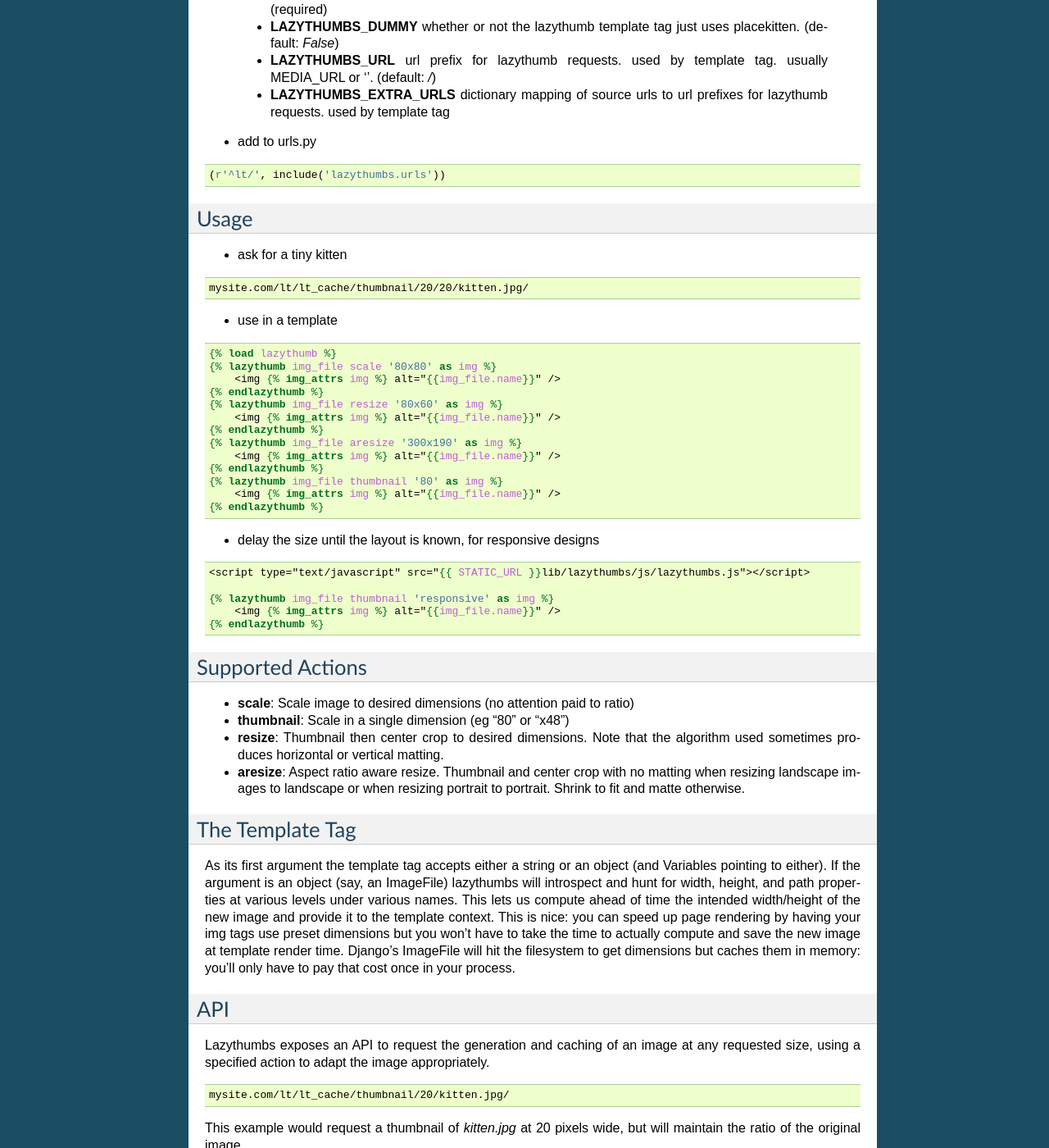
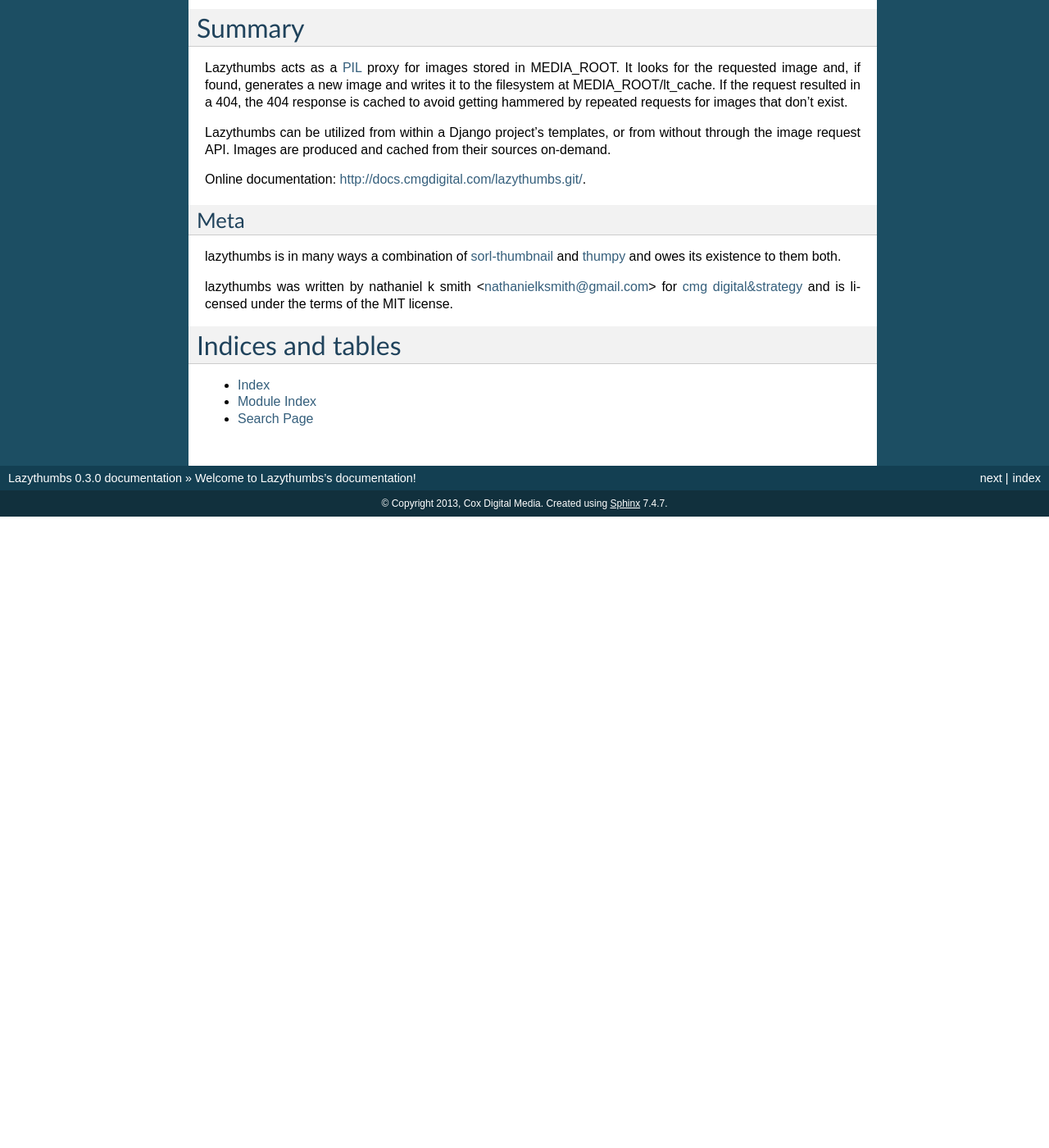
Before and after one commit to shaunduncan/lazythumbs, a Sphinx documentation site: the page built from docs/index.rst, in a window 1280 px wide and 1400 px high, scrolled down 497 px. Shown: the whole window at 82% size. Built offline with Sphinx 7.4.7, drawn with Linux system fonts in a browser that asks for light colours; after the commit the page ends 1127 px from its top, so only the background shows below that; some of the changed text lies outside the part shown.

Commit message:
Separating documentation into logical files; adding additional detail regarding aspect ratio enforcement and available actions.

```diff
--- a/README.rst
+++ b/README.rst
@@ -1,5 +1,5 @@
 Summary
-#######
+=======
 
 Lazythumbs acts as a `PIL <http://www.pythonware.com/products/pil/>`_ proxy
 for images stored in MEDIA_ROOT. It looks for the requested image and, if
@@ -12,214 +12,11 @@ Lazythumbs can be utilized from within a Django project's templates, or
 from without through the image request API. Images are produced and cached
 from their sources on-demand.
 
-Setup
-#####
-
-* add `lazythumbs` to INSTALLED_APPS
-
-* configure with Django settings:
-
- * **LAZYTHUMBS_404_CACHE_TIMEOUT** seconds before a 404'd thumbnail request is retried (required)
- * **LAZYTHUMBS_CACHE_TIMEOUT** seconds a lazythumb image remains cached by browsers (required)
- * **LAZYTHUMBS_DUMMY** whether or not the lazythumb template tag just uses placekitten. (default: `False`)
- * **LAZYTHUMBS_URL** url prefix for lazythumb requests. used by template tag. usually MEDIA_URL or ''. (default: `/`)
- * **LAZYTHUMBS\_EXTRA_URLS** dictionary mapping of source urls to url prefixes for lazythumb requests. used by template tag
-
-* add to urls.py
-
-.. code-block:: python
-
-    (r'^lt/', include('lazythumbs.urls'))
-
-Usage
-#####
-
-* ask for a tiny kitten
-
-.. code-block:: text
-
-    mysite.com/lt/lt_cache/thumbnail/20/20/kitten.jpg/
-
-* use in a template
-
-.. code-block:: django
-
-    {% load lazythumb %}
-    {% lazythumb img_file scale '80x80' as img %}
-        <img {% img_attrs img %} alt="{{img_file.name}}" />
-    {% endlazythumb %}
-    {% lazythumb img_file resize '80x60' as img %}
-        <img {% img_attrs img %} alt="{{img_file.name}}" />
-    {% endlazythumb %}
-    {% lazythumb img_file aresize '300x190' as img %}
-        <img {% img_attrs img %} alt="{{img_file.name}}" />
-    {% endlazythumb %}
-    {% lazythumb img_file thumbnail '80' as img %}
-        <img {% img_attrs img %} alt="{{img_file.name}}" />
-    {% endlazythumb %}
-
-* delay the size until the layout is known, for responsive designs
-
-.. code-block:: django
-
-    <script type="text/javascript" src="{{ STATIC_URL }}lib/lazythumbs/js/lazythumbs.js"></script>
-
-    {% lazythumb img_file thumbnail 'responsive' as img %}
-        <img {% img_attrs img %} alt="{{img_file.name}}" />
-    {% endlazythumb %}
-
-Supported Actions
-#################
-
-* **scale**: Scale image to desired dimensions (no attention paid to ratio)
-* **thumbnail**: Scale in a single dimension (eg "80" or "x48")
-* **resize**: Thumbnail then center crop to desired dimensions. Note that the
-  algorithm used sometimes produces horizontal or vertical matting.
-* **aresize**: Aspect ratio aware resize. Thumbnail and center crop with no
-  matting when resizing landscape images to landscape or when resizing portrait
-  to portrait. Shrink to fit and matte otherwise.
-
-The Template Tag
-################
-
-As its first argument the template tag accepts either a string or an object
-(and Variables pointing to either). If the argument is an object (say, an
-ImageFile) lazythumbs will introspect and hunt for width, height, and path
-properties at various levels under various names. This lets us compute ahead of
-time the intended width/height of the new image and provide it to the template
-context. This is nice: you can speed up page rendering by having your img tags
-use preset dimensions but you won't have to take the time to actually compute
-and save the new image at template render time. Django's ImageFile will hit the
-filesystem to get dimensions but caches them in memory: you'll only have to pay
-that cost once in your process.
-
-API
-###
-
-Lazythumbs exposes an API to request the generation and caching of an image at
-any requested size, using a specified action to adapt the image appropriately.
-
-.. code-block:: text
-
-    mysite.com/lt/lt_cache/thumbnail/20/kitten.jpg/
-
-This example would request a thumbnail of `kitten.jpg` at 20 pixels wide, but
-will maintain the ratio of the original image.
-
-.. code-block:: text
-
-    mysite.com/lt/lt_cache/thumbnail/20/kitten.jpg/
-
-                           ^         ^  ^
-                           |         |  | The original image filename requested
-                           |         |
-                           |         | This parameter specifies the width requested
-                           |         | For some actions, both width and height can
-                           |         | be specified.
-                           |
-                           | This parameter specifies the action to adapt the
-                           | image to the requested size.
-
-For scale, resize, and aresize actions, both the width and height are requested.
-
-.. code-block:: text
-
-    mysite.com/lt/lt_cache/resize/20/20/kitten.jpg/
-
-                                  ^
-                                  | Both the width and height are given in this
-                                  | example.
-
-If a version of the image requested has not been produced previously, it will
-be created immediately, and cached for future use.
-
-Responsive Images
-#################
-
-Lazythumbs includes a useful facility for anyone using responsive layouts to adapt between
-a range of display sizes. In these situations, loading images larger than you'll actually be
-able to display (for example, on mobile devices) is often unwanted or even damaging in cases of
-a limited and high-latency network. Lazythumbs can optimize the image loading for you.
-
-To use this feature, be sure to load the lazythumbs.js script to support the client-side behavior.
-When including your images in templates, use the special size 'responsive' to trigger the
-injection of a placeholder for the clientside script to use, like so:
-
-.. code-block:: django
-
-    <script type="text/javascript" src="{{ STATIC_URL }}lib/lazythumbs/js/lazythumbs.js"></script>
-
-    {% lazythumb img_file thumbnail 'responsive' as img %}
-        <img {% img_attrs img %} alt="{{img_file.name}}" />
-    {% endlazythumb %}
-
-The placeholder used will be a 1x1 transparent image, and you'll use CSS to specify an appropriate
-size, often differing based on the display size by way of relative sizing or media queries to build
-a set of breakpoints.
-
-Adaptive Sizing Tips
-^^^^^^^^^^^^^^^^^^^^
-
-You'll want to take some care with how you size the images in your layout. Here are some tips that
-have come in handy in our experience.
-
-Static Sizes
-''''''''''''
-
-At some breakpoints, it makes the most sense to specify static dimensions with concrete values to width
-and height.
-
-.. code-block:: css
-
-    @media (max-width: 399px) {
-        img.lead-photo {
-            width: 380px;
-            height: 250px;
-        }
-    }
-
-Responsive Ratio Enforcement
-''''''''''''''''''''''''''''
-
-It often comes up that you want to keep a good ratio for your photos, for example 4:3, but you also
-want to adapt the size to the space available in a display, rather than snapping them at certain break
-points.
-
-This is really difficult to do, as there is no direct way to specify it in CSS, but there is a trick we
-recommend to achieve a ratio enforcement. In this example, we'll specify a width and the percentage of
-that width to enforce the height to keep at. We'll fill the available width in whatever container the
-image appears, and adjust the height to maintain a 4:3 ratio.
-
-.. code-block: django
-
-    <figure class=photo>
-        <div class=elastic></div>
-        {% lazythumb img_file thumbnail 'responsive' as img %}
-            <img {% img_attrs img %} alt="{{img_file.name}}" />
-        {% endlazythumb %}
-    </figure>
-
-.. code-block: css
-
-    figure.photo .elastic {
-        padding-top: 75%; // This is where the magic happens
-    }
-    figure.photo img {
-        position: absolute;
-        top: 0;
-        bottom: 0;
-        left: 0;
-        right: 0;
-        margin: 0;
-        background: @black;
-        height: 100%;
-    }
-
-This trick is useful without lazythumbs, of course, but is particularly useful in combination with
-responsively loading resized photos to fit a display.
+Online documentation:
+`http://docs.cmgdigital.com/lazythumbs.git/ <http://docs.cmgdigital.com/lazythumbs.git/>`_.
 
 Meta
-####
+----
 
 lazythumbs is in many ways a combination of `sorl-thumbnail <https://github.com/sorl/sorl-thumbnail>`_
 and `thumpy <http://bits.btubbs.com/thumpy>`_ and owes its existence to them both.
```
Also changed, not shown: docs/index.rst (+7 -1 lines), docs/responsive_images.rst (added, +114 -0 lines), docs/setup.rst (added, +18 -0 lines), docs/supported_actions.rst (added, +108 -0 lines), docs/usage.rst (added, +43 -0 lines).
